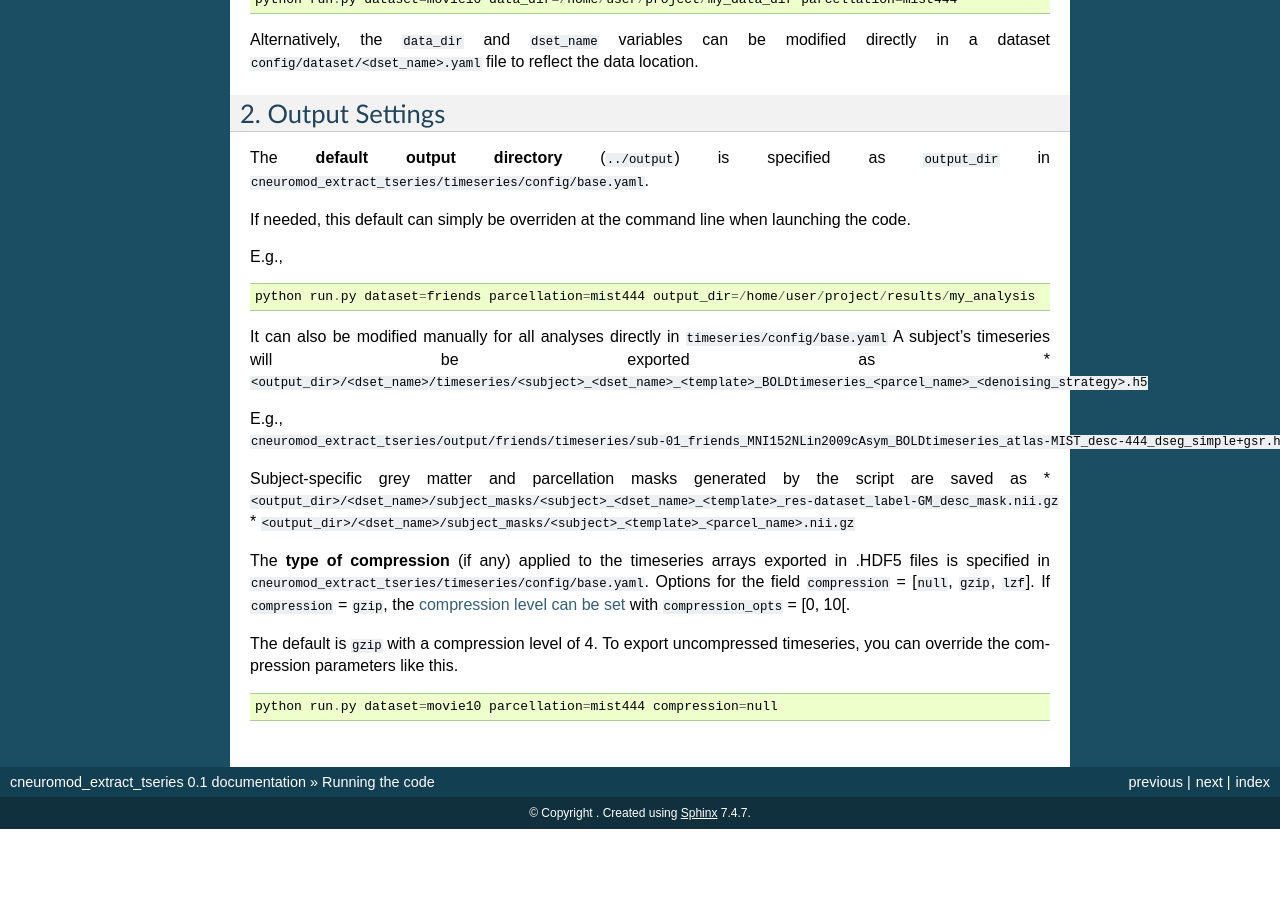
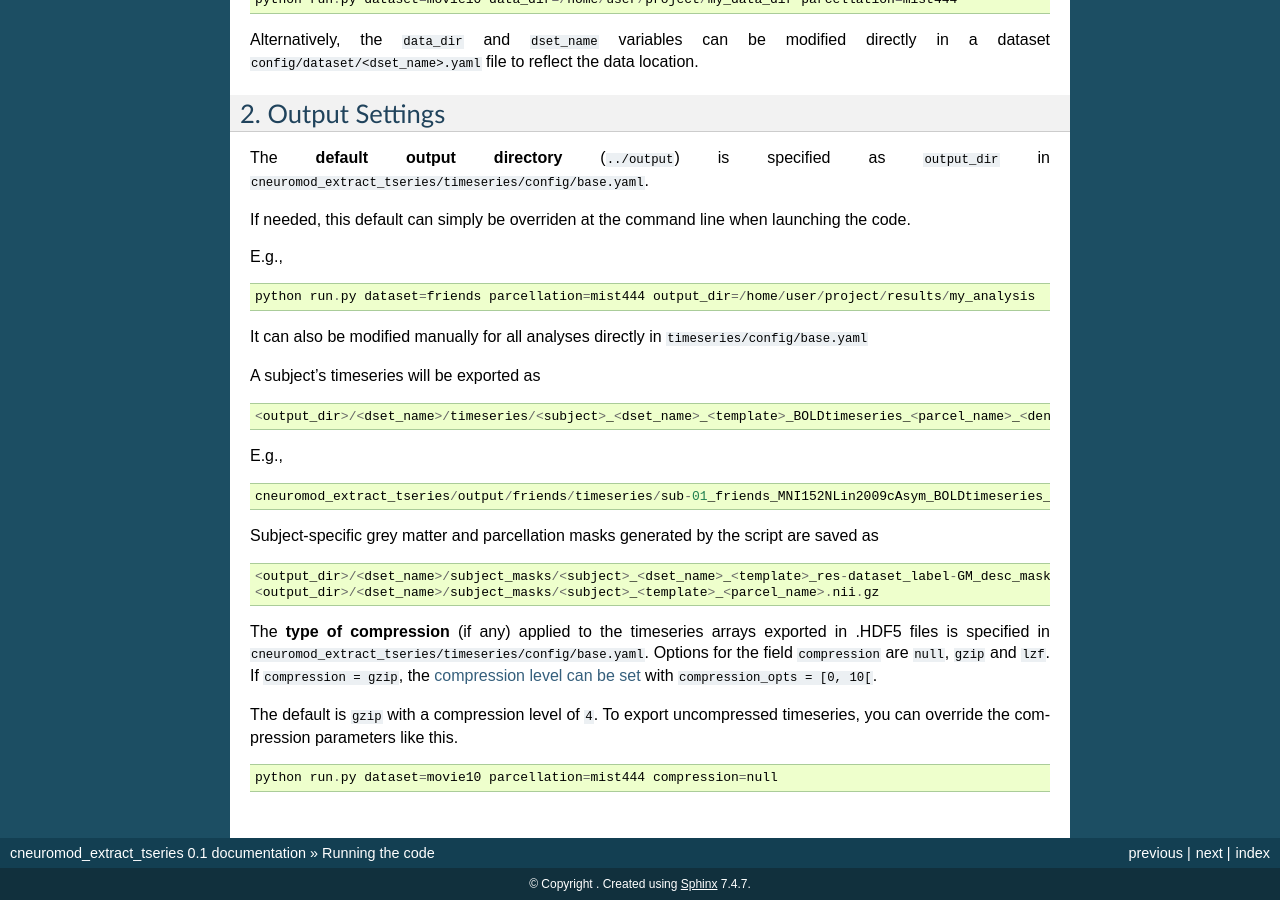
Before and after one commit to courtois-neuromod/cneuromod_extract_tseries, a Sphinx documentation site: the page built from docs/running.rst, in a window 1280 px wide and 900 px high, scrolled down 751 px. Built offline with Sphinx 7.4.7, drawn with Linux system fonts in a browser that asks for light colours; before the commit the page ends 1580 px from its top, so only the background shows below that.

```diff
--- a/docs/running.rst
+++ b/docs/running.rst
@@ -60,25 +60,28 @@ E.g.,
     python run.py dataset=friends parcellation=mist444 output_dir=/home/user/project/results/my_analysis
 
 It can also be modified manually for all analyses directly in ``timeseries/config/base.yaml``
-\
-\
+
+
 A subject's timeseries will be exported as
-* ``<output_dir>/<dset_name>/timeseries/<subject>_<dset_name>_<template>_BOLDtimeseries_<parcel_name>_<denoising_strategy>.h5``
+::
+  <output_dir>/<dset_name>/timeseries/<subject>_<dset_name>_<template>_BOLDtimeseries_<parcel_name>_<denoising_strategy>.h5
 
-E.g., ``cneuromod_extract_tseries/output/friends/timeseries/sub-01_friends_MNI152NLin2009cAsym_BOLDtimeseries_atlas-MIST_desc-444_dseg_simple+gsr.h5``
+E.g.,
+::
+  cneuromod_extract_tseries/output/friends/timeseries/sub-01_friends_MNI152NLin2009cAsym_BOLDtimeseries_atlas-MIST_desc-444_dseg_simple+gsr.h5
 
 Subject-specific grey matter and parcellation masks generated by the script are saved as
-* ``<output_dir>/<dset_name>/subject_masks/<subject>_<dset_name>_<template>_res-dataset_label-GM_desc_mask.nii.gz``
-* ``<output_dir>/<dset_name>/subject_masks/<subject>_<template>_<parcel_name>.nii.gz``
-\
-\
+::
+  <output_dir>/<dset_name>/subject_masks/<subject>_<dset_name>_<template>_res-dataset_label-GM_desc_mask.nii.gz
+  <output_dir>/<dset_name>/subject_masks/<subject>_<template>_<parcel_name>.nii.gz
+
 
 The **type of compression** (if any) applied to the timeseries arrays exported in
 .HDF5 files is specified in ``cneuromod_extract_tseries/timeseries/config/base.yaml``.
-Options for the field ``compression`` = [``null``, ``gzip``, ``lzf``]. If ``compression`` = ``gzip``,
-the `compression level can be set <https://docs.h5py.org/en/stable/high/dataset.html>`_ with ``compression_opts`` = [0, 10[.
+Options for the field ``compression`` are ``null``, ``gzip`` and ``lzf``. If ``compression = gzip``,
+the `compression level can be set <https://docs.h5py.org/en/stable/high/dataset.html>`_ with ``compression_opts = [0, 10[``.
 
-The default is ``gzip`` with a compression level of 4. To export uncompressed timeseries,
+The default is ``gzip`` with a compression level of ``4``. To export uncompressed timeseries,
 you can override the compression parameters like this.
 ::
     python run.py dataset=movie10 parcellation=mist444 compression=null
```
